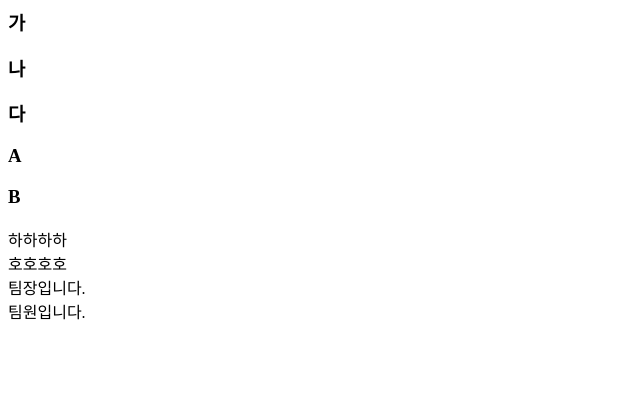
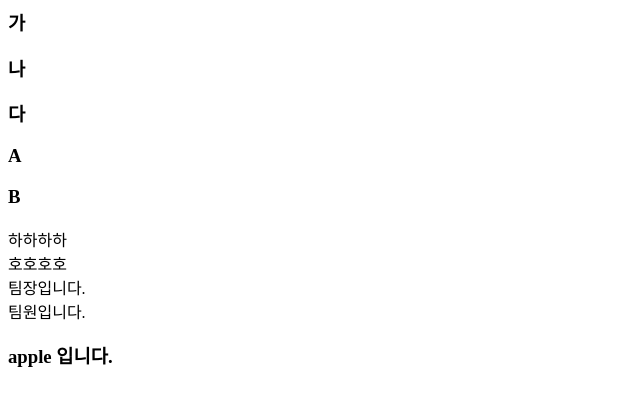
Before and after one commit to kimyuriri/htmlTest, a plain HTML site: page index.html in a window 1280 px wide. Shown: the whole page, without its empty margins (0-640 px from the left). Drawn offline with Linux system fonts and the light colour scheme.

Commit message:
apple 팀장버전3

```diff
--- a/index.html
+++ b/index.html
@@ -12,5 +12,7 @@
       			<div>호호호호</div>
       			<div>팀장입니다.</div>
       			<div>팀원입니다.</div>
+
+			<h3>apple 입니다.</h3>
 		</body>
 </html>
```
